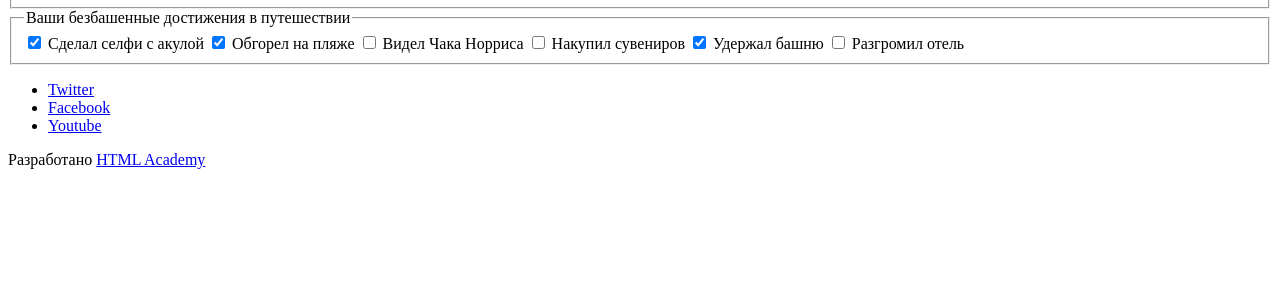
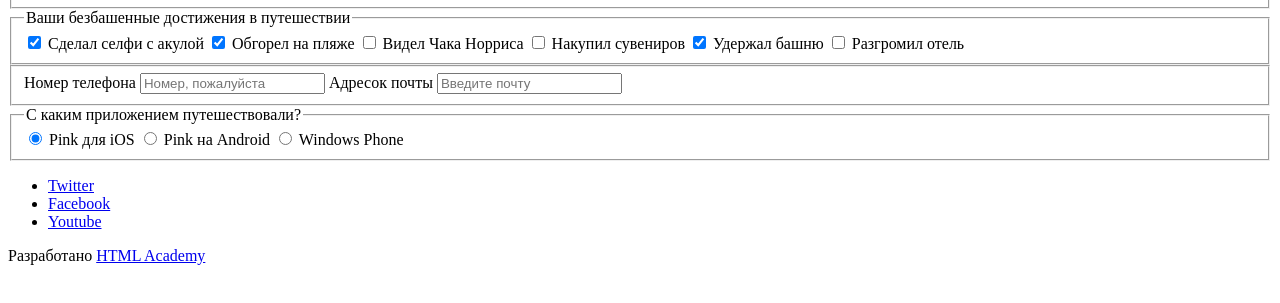
Before and after one commit to boryan48/200616-pink, a website: page form.html in a window 1280 px wide. Shown: the part 345-648 px from the top of the page. Drawn offline with Linux system fonts and the light colour scheme.

Commit message:
add app-travels-block

```diff
--- a/form.html
+++ b/form.html
@@ -27,7 +27,7 @@
     <section class="form-title">
       <div class="form-title__wrapper  wrapper">
         <form action="#" method="post">
-          <fieldset>
+          <fieldset class="form-title__block">
             <legend class="form-title__header">Поделитесь своей историей и получите шанс выиграть ценный приз - 1000 миль на вашу бонусну    карту!</legend>
             <label class="form-title__lable" for="surname">Фамилия:</label>
             <input class="form-title__input" id="surname" type="text" placeholder="Укажите фамилию *" required>
@@ -43,7 +43,7 @@
     <section class="form-travels">
       <div class="form-travels__wrapper  wrapper">
         <form action="#" method="post">
-          <fieldset>
+          <fieldset class="form-travels__block">
             <legend class="form-travels__header">Ваши безбашенные достижения в путешествии</legend>
             <input class="form-travels__input" id="check1" type="checkbox" checked>
             <label class="form-travels__label" for="check1">Сделал селфи с акулой</label>
@@ -57,6 +57,28 @@
             <label class="form-travels__label" for="check5">Удержал башню</label>
             <input class="form-travels__input" id="check6" type="checkbox">
             <label class="form-travels__label" for="check6">Разгромил отель</label>
+          </fieldset>
+          <fieldset class="form-travels__contact">
+            <label class="form-travels__label" for="number">Номер телефона</label>
+            <input class="form-travels__input" id="number" type="tel" placeholder="Номер, пожалуйста">
+            <label class="form-travels__label" for="email">Адресок почты</label>
+            <input class="form-travels__input" id="check6" type="email" placeholder="Введите почту" required>
+          </fieldset>
+        </form>
+      </div>
+    </section>
+
+    <section class="app-travels">
+      <div class="app-travels__wrapper wrapper">
+        <form action="#" method="post">
+          <fieldset class="app-travels__block">
+            <legend class="app-travels__header">С каким приложением путешествовали?</legend>
+            <input class="app-travels__input" name="app" id="ios" type="radio" checked>
+            <label class="app-travels__label" for="ios">Pink для iOS</label>
+            <input class="app-travels__input" name="app" id="android" type="radio">
+            <label class="app-travels__label" for="android">Pink на Android</label>
+            <input class="app-travels__input" name="app" id="windows" type="radio">
+            <label class="app-travels__label" for="windows">Windows Phone</label>
           </fieldset>
         </form>
       </div>
```
